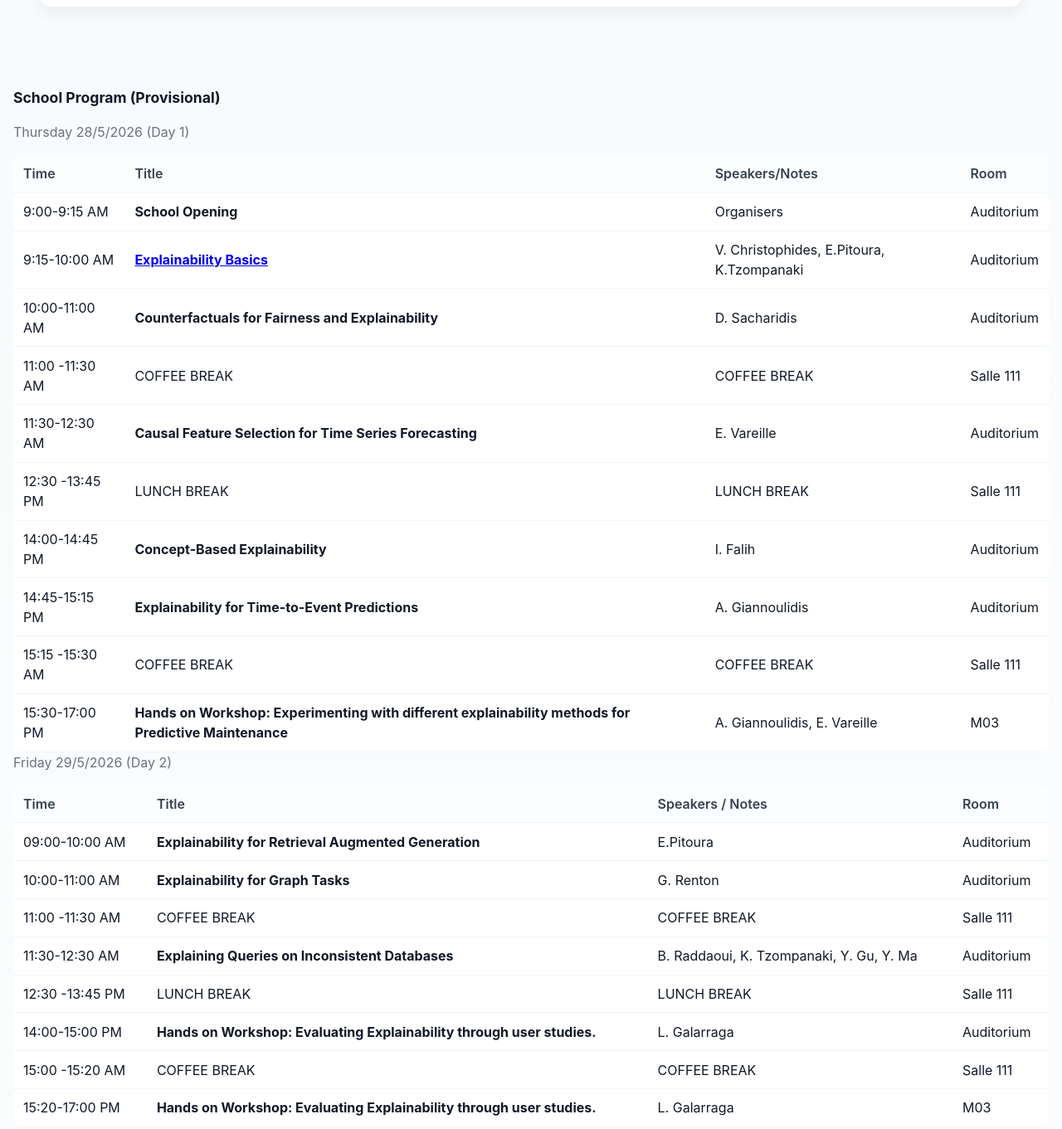
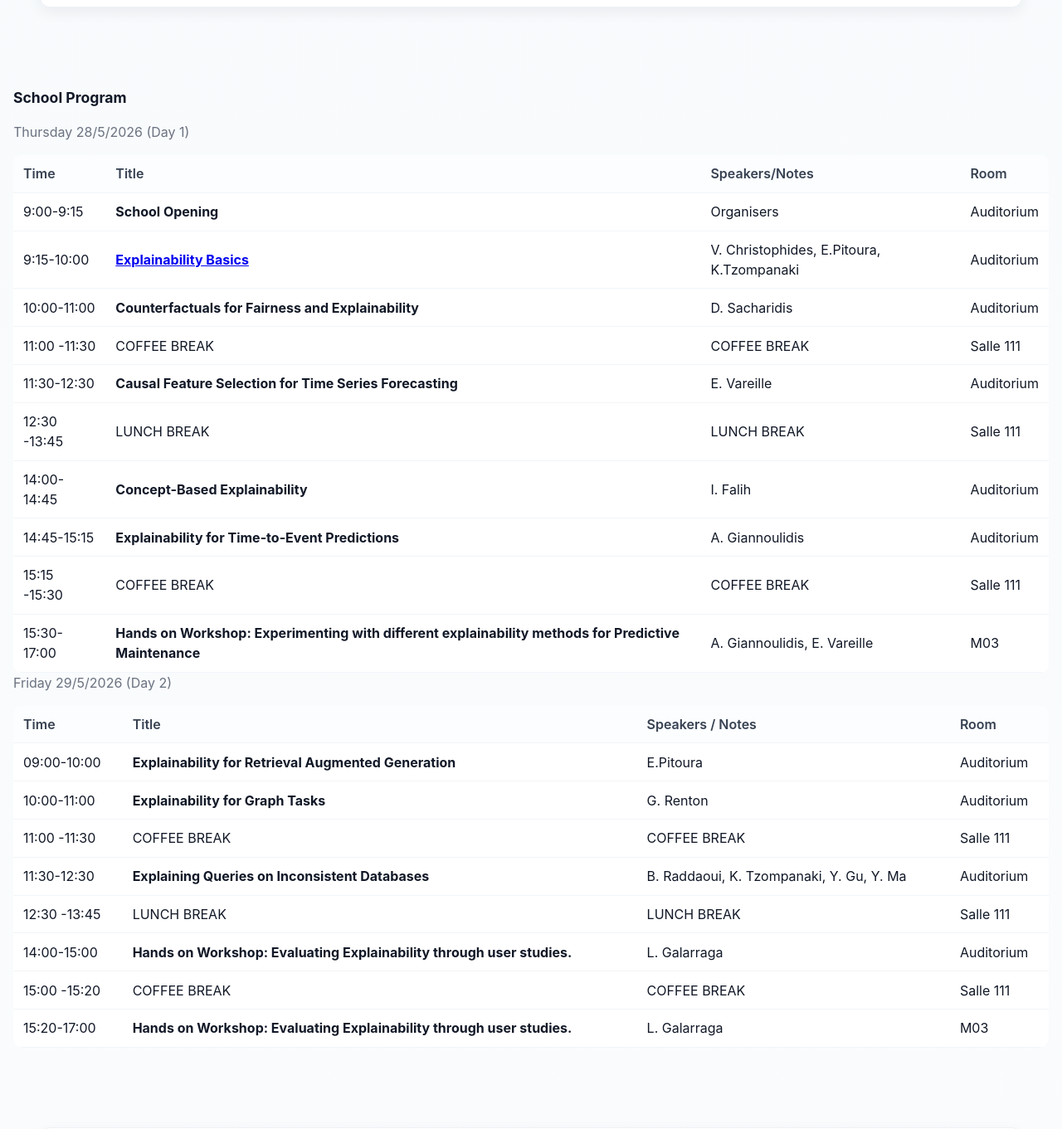
Before and after one commit to XAIETIS/xaietis.github.io, a plain HTML site: page index.html in a window 1280 px wide. Shown: the part 1162-2523 px from the top of the page at 83% size. Drawn offline with Linux system fonts and the light colour scheme.

Commit message:
Update index.html

```diff
--- a/index.html
+++ b/index.html
@@ -117,7 +117,7 @@
     </section>
     	 <!-- Program -->
     <section id="program">
-      <h2 class="section-title">School Program (Provisional)</h2>
+      <h2 class="section-title">School Program</h2>
 
       <div style="margin-top:1rem;overflow:hidden;border-radius:12px">
       <p style="color:var(--muted);margin-top:0"> Thursday 28/5/2026 (Day 1)</p>
@@ -126,21 +126,17 @@
             <tr><th>Time</th><th>Title</th><th> Speakers/Notes</th><th>Room</th></tr>
           </thead>
           <tbody>
-			<tr><td>9:00-9:15 AM</td><td><b>School Opening</b></td><td style="visibility: visible;">Organisers</td><td>Auditorium</td></tr>
-			<tr><td>9:15-10:00 AM</td><td><b><a href="IntroXAIDATA.pdf" target="_blank">
+			<tr><td>9:00-9:15</td><td><b>School Opening</b></td><td style="visibility: visible;">Organisers</td><td>Auditorium</td></tr>
+			<tr><td>9:15-10:00</td><td><b><a href="IntroXAIDATA.pdf" target="_blank">
         Explainability Basics</a></b></td><td style="visibility: visible;"> V. Christophides, E.Pitoura, K.Tzompanaki</td><td>Auditorium</td></tr>
-			<tr><td>10:00-11:00 AM</td><td><b>Counterfactuals for Fairness and Explainability</b></td><td style="visibility: visible;">D. Sacharidis</td><td>Auditorium</td></tr>
-
-			<tr><td>11:00 -11:30 AM</td><td>COFFEE BREAK</td><td>COFFEE BREAK</td><td>Salle 111</td></tr>
-
-			<tr><td>11:30-12:30 AM</td><td><b>Causal Feature Selection for Time Series Forecasting</b></td><td style="visibility: visible;">E. Vareille</td><td>Auditorium</td></tr>
-
-			<tr><td>12:30 -13:45 PM</td><td>LUNCH BREAK</td><td>LUNCH BREAK</td><td>Salle 111</td></tr>
-
-		    <tr><td>14:00-14:45 PM</td><td><b>  Concept-Based Explainability </b></td><td style="visibility: visible;">I. Falih</td><td>Auditorium</td></tr>
-			<tr><td>14:45-15:15 PM</td><td><b> Explainability for Time-to-Event Predictions </b></td><td style="visibility: visible;">A. Giannoulidis</td><td>Auditorium</td></tr>
-            <tr><td>15:15 -15:30 AM</td><td>COFFEE BREAK</td><td>COFFEE BREAK</td><td>Salle 111</td></tr>
-			<tr><td>15:30-17:00 PM</td><td><b>Hands on Workshop: Experimenting with different explainability methods for Predictive Maintenance</b></td><td style="visibility: visible;">A. Giannoulidis, E. Vareille </td><td>M03</td></tr>
+			<tr><td>10:00-11:00</td><td><b>Counterfactuals for Fairness and Explainability</b></td><td style="visibility: visible;">D. Sacharidis</td><td>Auditorium</td></tr>
+			<tr><td>11:00 -11:30</td><td>COFFEE BREAK</td><td>COFFEE BREAK</td><td>Salle 111</td></tr>
+			<tr><td>11:30-12:30</td><td><b>Causal Feature Selection for Time Series Forecasting</b></td><td style="visibility: visible;">E. Vareille</td><td>Auditorium</td></tr>
+			<tr><td>12:30 -13:45</td><td>LUNCH BREAK</td><td>LUNCH BREAK</td><td>Salle 111</td></tr>
+		    <tr><td>14:00-14:45</td><td><b>  Concept-Based Explainability </b></td><td style="visibility: visible;">I. Falih</td><td>Auditorium</td></tr>
+			<tr><td>14:45-15:15</td><td><b> Explainability for Time-to-Event Predictions </b></td><td style="visibility: visible;">A. Giannoulidis</td><td>Auditorium</td></tr>
+            <tr><td>15:15 -15:30</td><td>COFFEE BREAK</td><td>COFFEE BREAK</td><td>Salle 111</td></tr>
+			<tr><td>15:30-17:00</td><td><b>Hands on Workshop: Experimenting with different explainability methods for Predictive Maintenance</b></td><td style="visibility: visible;">A. Giannoulidis, E. Vareille </td><td>M03</td></tr>
           </tbody>
         </table>
 
@@ -150,19 +146,19 @@
             <tr><th>Time</th><th>Title</th><th>Speakers / Notes</th><th>Room</th></tr>
           </thead>
           <tbody>
-			<tr><td>09:00-10:00 AM</td><td><b>Explainability for Retrieval Augmented Generation</b></td><td style="visibility: visible;">E.Pitoura</td><td>Auditorium</td></tr>
+			<tr><td>09:00-10:00</td><td><b>Explainability for Retrieval Augmented Generation</b></td><td style="visibility: visible;">E.Pitoura</td><td>Auditorium</td></tr>
 
-			  <tr><td>10:00-11:00 AM</td><td><b>Explainability for Graph Tasks</b></td><td style="visibility: visible;">G. Renton</td><td>Auditorium</td></tr>
+			  <tr><td>10:00-11:00</td><td><b>Explainability for Graph Tasks</b></td><td style="visibility: visible;">G. Renton</td><td>Auditorium</td></tr>
 
-			<tr><td>11:00 -11:30 AM</td><td>COFFEE BREAK</td><td>COFFEE BREAK</td><td>Salle 111</td></tr>
+			<tr><td>11:00 -11:30</td><td>COFFEE BREAK</td><td>COFFEE BREAK</td><td>Salle 111</td></tr>
 
-			<tr><td>11:30-12:30 AM</td><td><b>Explaining Queries on Inconsistent Databases</b></td><td style="visibility: visible;">B. Raddaoui, K. Tzompanaki, Y. Gu, Y. Ma</td><td>Auditorium</td></tr>
+			<tr><td>11:30-12:30</td><td><b>Explaining Queries on Inconsistent Databases</b></td><td style="visibility: visible;">B. Raddaoui, K. Tzompanaki, Y. Gu, Y. Ma</td><td>Auditorium</td></tr>
 
-			<tr><td>12:30 -13:45 PM</td><td>LUNCH BREAK</td><td>LUNCH BREAK</td><td>Salle 111</td></tr>
+			<tr><td>12:30 -13:45</td><td>LUNCH BREAK</td><td>LUNCH BREAK</td><td>Salle 111</td></tr>
 
-		    <tr><td>14:00-15:00 PM</td><td><b> Hands on Workshop: Evaluating Explainability through user studies.</b></td><td style="visibility: visible;">L. Galarraga</td><td>Auditorium</td></tr>
-			<tr><td>15:00 -15:20 AM</td><td>COFFEE BREAK</td><td>COFFEE BREAK</td><td >Salle 111</td></tr>
-			<tr><td>15:20-17:00 PM</td><td><b>Hands on Workshop: Evaluating Explainability through user studies.</b></td><td style="visibility: visible;">L. Galarraga</td><td>M03</td></tr>
+		    <tr><td>14:00-15:00</td><td><b> Hands on Workshop: Evaluating Explainability through user studies.</b></td><td style="visibility: visible;">L. Galarraga</td><td>Auditorium</td></tr>
+			<tr><td>15:00 -15:20</td><td>COFFEE BREAK</td><td>COFFEE BREAK</td><td >Salle 111</td></tr>
+			<tr><td>15:20-17:00</td><td><b>Hands on Workshop: Evaluating Explainability through user studies.</b></td><td style="visibility: visible;">L. Galarraga</td><td>M03</td></tr>
 		  </tbody>
         </table>
       </div>
```
